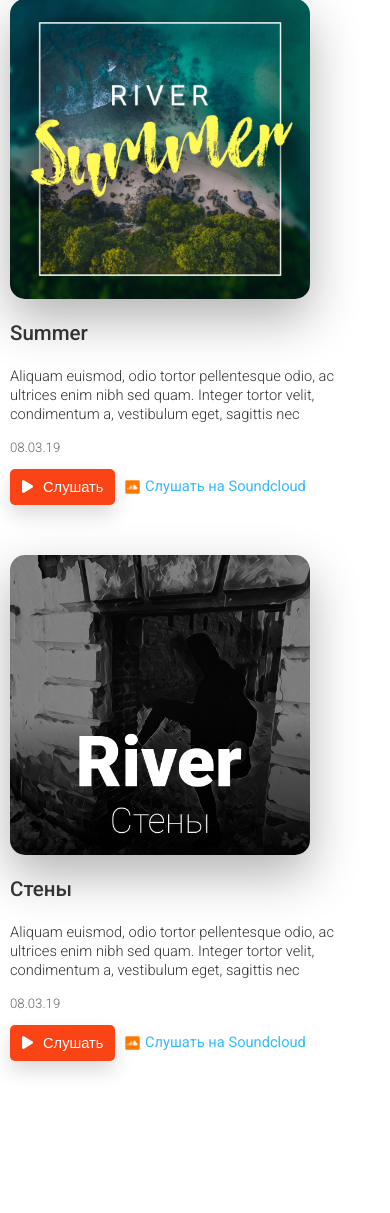
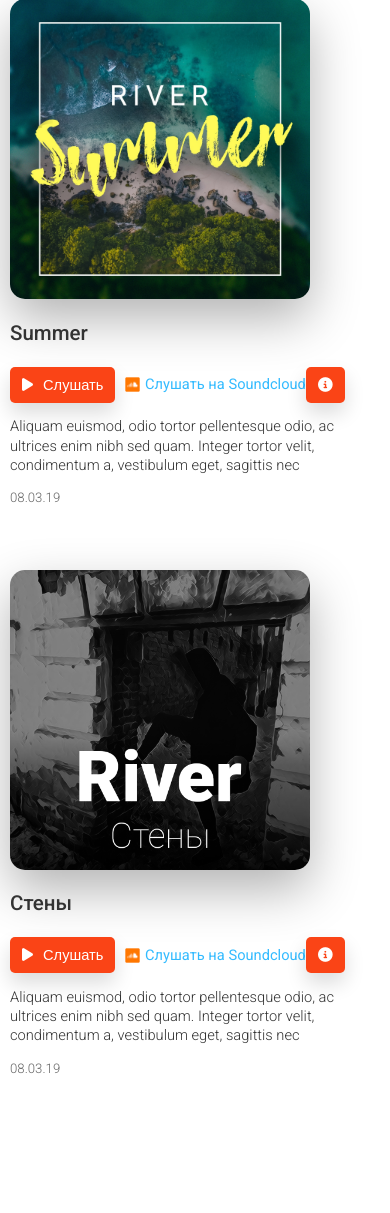
Before and after one commit to astafjewvlad/river-server, a Node server app: page / in a window 390 px wide. Shown: the part 1582-2795 px from the top of the page. Before the commit the page ends 2657 px from the top, so only its background shows below. Run offline with Node 20, Linux system fonts and the light colour scheme; some libraries are stand-ins or nearby versions.

Commit message:
working on responsive design: a lot of changes song and player divs by work on 320px screens.

```diff
--- a/templates/index.pug
+++ b/templates/index.pug
@@ -47,10 +47,8 @@ html(lang="ru")
               each track in tracks
                 article(class="song" data-source=track.source data-cover=track.coverImg data-name=track.name)
                   img(class="song-cover" src=track.coverImg alt="")
-                  div(class="song-info")
+                  div(class="song-panel")
                     h3(class="song-name")= track.name
-                    p= track.desc
-                    p(class="song-date") 08.03.19
                     div(class="song-actions")
                       button(class="song-button song-play-button")
                         i(class="fas fa-play")
@@ -61,19 +59,25 @@ html(lang="ru")
                       div(class="song-links")
                         each link in track.links
                           a(class="song-link social-link" href=link.href)
-                            img(src=link.icon alt="" class="social-icon")
+                            img(src=link.icon alt="" class="social-icon song-social-icon")
                             span(class="song-link-text")= link.text
+                      button(class="song-button song-info-button")
+                        i(class="fas fa-info-circle")
+                  div(class="song-info")
+                    p= track.desc
+                    p(class="song-date") 08.03.19
                   div(class="song-active-background")
     div(id="player-container")
       div(class="container")
         div(id="player")
           img(id="player-track-cover" src="/media/RiverSummer.jpg")
-          div(id="player-track-info")
-            span(id="player-track-name") Summer
-            div(id="player-track-links")
-             a(class="social-link" href="#")
-              img(src="/media/soundcloud-icon.png" class="social-icon")
-          audio(id="player-audio" class="player-controls" controls controlsList="nodownload")
+          div(class="player-info-and-player")
+            div(id="player-track-info")
+              span(id="player-track-name") Summer
+              div(id="player-track-links")
+               a(class="social-link" href="#")
+                img(src="/media/soundcloud-icon.png" class="social-icon")
+            audio(id="player-audio" class="player-controls" controls controlsList="nodownload")
 
     script(src="/js/main.js" type="text/javascript")
     script(src="https://kit.fontawesome.com/dec4476dad.js")
```
